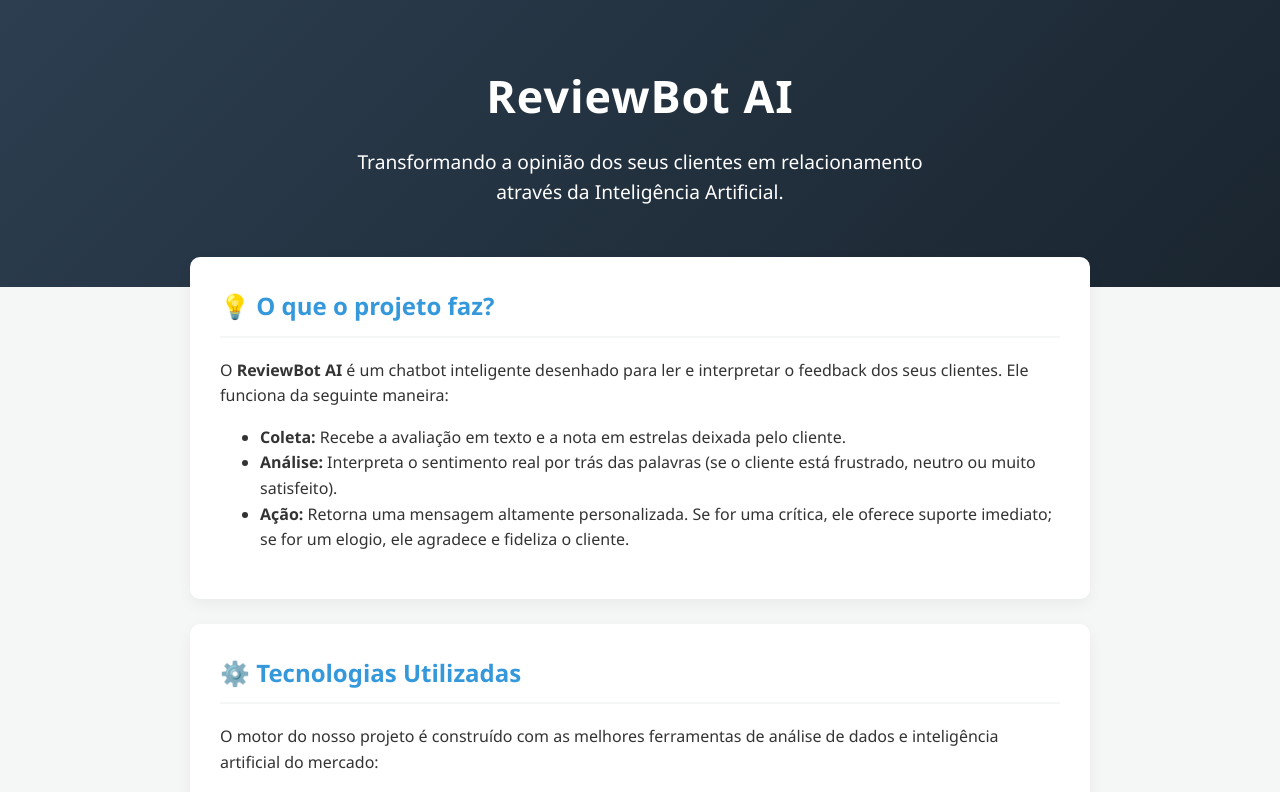
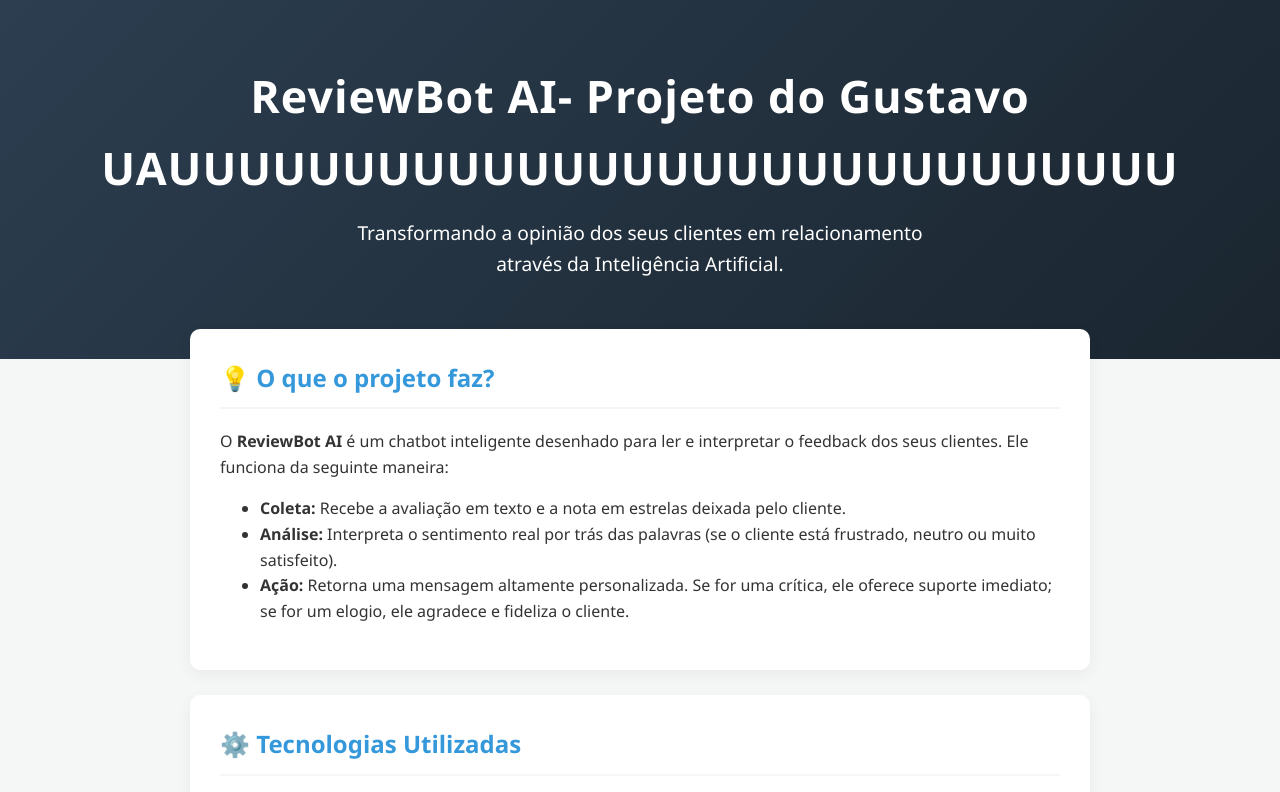
Before and after one commit to gustavoctrlplay/Projeto_Final_CP2_Documentacao, a plain HTML site: page index.html in a window 1280 px wide. Shown: the top 792 px of the page. Drawn offline with Linux system fonts and the light colour scheme.

Commit message:
Update index.html

```diff
--- a/index.html
+++ b/index.html
@@ -127,7 +127,7 @@
 <body>
 
     <header>
-        <h1>ReviewBot AI</h1>
+        <h1>ReviewBot AI- Projeto do Gustavo UAUUUUUUUUUUUUUUUUUUUUUUUUUUUUU</h1>
         <p>Transformando a opinião dos seus clientes em relacionamento através da Inteligência Artificial.</p>
     </header>
 
```
